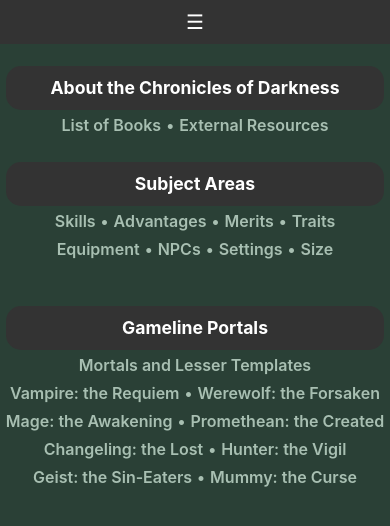
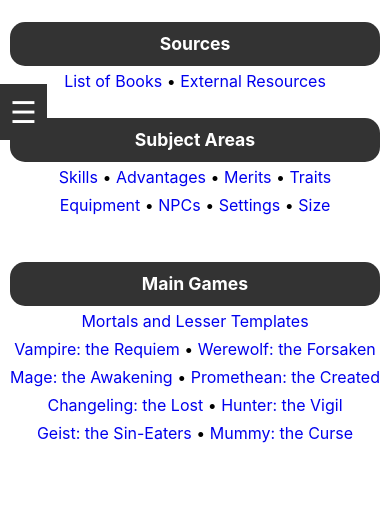
Before and after one commit to Paolo-Federle/grimoire, a React (Create React App) app: page /hunter/endowments in a window 390 px wide. Shown: the top 526 px of the page. Built offline with nearby package versions, Linux system fonts and the light colour scheme.

Commit message:
improved ui

```diff
--- a/index.html
+++ b/index.html
@@ -9,6 +9,11 @@
     <meta name="description" content="Web site created using create-react-app" />
     <link rel="apple-touch-icon" href="/grimoire/logo192.png" />
     <link rel="manifest" href="/grimoire/manifest.json" />
+
+    <link rel="preconnect" href="https://fonts.googleapis.com">
+    <link rel="preconnect" href="https://fonts.gstatic.com" crossorigin>
+    <link href="https://fonts.googleapis.com/css2?family=Calistoga&display=swap" rel="stylesheet">
+
     <title>Grimoire of Darkness</title>
     <script defer="defer" src="/grimoire/static/js/main.2b672501.js"></script>
     <link href="/grimoire/static/css/main.caad46f3.css" rel="stylesheet">
--- a/src/App.js
+++ b/src/App.js
@@ -79,88 +79,87 @@
   const [categoryStyle, setCategoryStyle] = useState('');
   const location = useLocation();
 
-  useEffect(() => {
-    const getCategoryFromPath = (path) => {
-      const categories = [
-        'mortal',
-        'vampire',
-        'werewolf',
-        'mage',
-        'promethean',
-        'changeling',
-        'hunter',
-        'geist',
-        'mummy',
-        'others'
-      ];
+  // Pagine colorate per le razze
+  // useEffect(() => {
+  //   const getCategoryFromPath = (path) => {
+  //     const categories = [
+  //       'mortal',
+  //       'vampire',
+  //       'werewolf',
+  //       'mage',
+  //       'promethean',
+  //       'changeling',
+  //       'hunter',
+  //       'geist',
+  //       'mummy',
+  //       'others'
+  //     ];
 
-      const pathSegments = path.split('/'); // Split the URL by '/'
-      const categoryIndex = pathSegments.findIndex(segment =>
-        categories.includes(segment)
-      );
-      if (categoryIndex !== -1) {
-        return pathSegments[categoryIndex]; // Return the category found in the URL
-      }
+  //     const pathSegments = path.split('/');
+  //     const categoryIndex = pathSegments.findIndex(segment =>
+  //       categories.includes(segment)
+  //     );
+  //     if (categoryIndex !== -1) {
+  //       return pathSegments[categoryIndex];
+  //     }
 
-      return 'others'; // If no matching category is found, default to 'others'
-    };
+  //     return 'others';
+  //   };
 
+  //   const handlePageChange = () => {
+  //     const currentCategory = getCategoryFromPath(window.location.href);
+  //     let newCategoryStyle = '';
 
-    const handlePageChange = () => {
-      const currentCategory = getCategoryFromPath(window.location.href);
-      let newCategoryStyle = '';
+  //     switch (currentCategory) {
+  //       case 'mage':
+  //         newCategoryStyle = 'mage-style';
+  //         document.body.className = newCategoryStyle
+  //         break;
+  //       case 'vampire':
+  //         newCategoryStyle = 'vampire-style';
+  //         document.body.className = newCategoryStyle
+  //         break;
+  //       case 'mortal':
+  //         newCategoryStyle = 'mortals-style';
+  //         document.body.className = newCategoryStyle
+  //         break;
+  //       case 'werewolf':
+  //         newCategoryStyle = 'werewolf-style';
+  //         document.body.className = newCategoryStyle
+  //         break;
+  //       case 'promethean':
+  //         newCategoryStyle = 'promethean-style';
+  //         document.body.className = newCategoryStyle
+  //         break;
+  //       case 'changeling':
+  //         newCategoryStyle = 'changeling-style';
+  //         document.body.className = newCategoryStyle
+  //         break;
+  //       case 'hunter':
+  //         newCategoryStyle = 'hunter-style';
+  //         document.body.className = newCategoryStyle
+  //         break;
+  //       case 'geist':
+  //         newCategoryStyle = 'geist-style';
+  //         document.body.className = newCategoryStyle
+  //         break;
+  //       case 'mummy':
+  //         newCategoryStyle = 'mummy-style';
+  //         document.body.className = newCategoryStyle
+  //         break;
+  //       default:
+  //         newCategoryStyle = 'default-style';
+  //         document.body.className = newCategoryStyle
+  //         break;
+  //     }
 
-      switch (currentCategory) {
-        case 'mage':
-          newCategoryStyle = 'mage-style';
-          document.body.className = newCategoryStyle
-          break;
-        case 'vampire':
-          newCategoryStyle = 'vampire-style';
-          document.body.className = newCategoryStyle
-          break;
-        case 'mortal':
-          newCategoryStyle = 'mortals-style';
-          document.body.className = newCategoryStyle
-          break;
-        case 'werewolf':
-          newCategoryStyle = 'werewolf-style';
-          document.body.className = newCategoryStyle
-          break;
-        case 'promethean':
-          newCategoryStyle = 'promethean-style';
-          document.body.className = newCategoryStyle
-          break;
-        case 'changeling':
-          newCategoryStyle = 'changeling-style';
-          document.body.className = newCategoryStyle
-          break;
-        case 'hunter':
-          newCategoryStyle = 'hunter-style';
-          document.body.className = newCategoryStyle
-          break;
-        case 'geist':
-          newCategoryStyle = 'geist-style';
-          document.body.className = newCategoryStyle
-          break;
-        case 'mummy':
-          newCategoryStyle = 'mummy-style';
-          document.body.className = newCategoryStyle
-          break;
-        default:
-          newCategoryStyle = 'default-style';
-          document.body.className = newCategoryStyle
-          break;
-      }
+  //     setCategoryStyle(newCategoryStyle);
+  //   };
 
-      setCategoryStyle(newCategoryStyle);
-    };
+  //   // Initial update based on current URL
+  //   handlePageChange();
 
-
-    // Initial update based on current URL
-    handlePageChange();
-
-  }, [location]);
+  // }, [location]);
 
   const removeSpaceForLinks = (title) => {
     return title.replace(/ /g, '_');
--- a/src/components/Navbar.jsx
+++ b/src/components/Navbar.jsx
@@ -1,21 +1,36 @@
-import React, { useState } from 'react';
+import React, { useState, useEffect } from 'react';
 import { NavLink } from 'react-router-dom';
 import '../css/Navbar.css';
 
 export default function Navbar() {
     const [isMobileNavVisible, setMobileNavVisible] = useState(false);
+    const [isMobile, setIsMobile] = useState(window.innerWidth <= 770);
 
     const toggleMobileNav = () => {
         setMobileNavVisible(!isMobileNavVisible);
     };
 
+    useEffect(() => {
+        const handleResize = () => {
+            setIsMobile(window.innerWidth <= 770);
+        };
+
+        window.addEventListener('resize', handleResize);
+
+        return () => {
+            window.removeEventListener('resize', handleResize);
+        };
+    }, []);
+
     return (
         <>
-            <button className="mobile-nav-toggle" onClick={toggleMobileNav}>
-                {isMobileNavVisible ? '✖' : '☰'}
-            </button>
-            {isMobileNavVisible ? (
-                <div className="mobile-nav">
+            {isMobile && (
+                <span className="mobile-nav-toggle" onClick={toggleMobileNav}>
+                    &#9776;
+                </span>
+            )}
+            <div className={`sidenav ${isMobileNavVisible && isMobile ? 'show' : ''}`}>
+                <a href="javascript:void(0)" className="closebtn" onClick={toggleMobileNav}>&times;</a>
                 <NavLink exact to="/" onClick={toggleMobileNav}>Home</NavLink>
                 <NavLink exact to="/mortal" onClick={toggleMobileNav}>Mortals</NavLink>
                 <NavLink exact to="/vampire" onClick={toggleMobileNav}>Vampire</NavLink>
@@ -27,18 +42,18 @@
                 <NavLink exact to="/geist" onClick={toggleMobileNav}>Geist</NavLink>
                 <NavLink exact to="/mummy" onClick={toggleMobileNav}>Mummy</NavLink>
             </div>
-            ) : (
+            {!isMobile && (
                 <div className="navbar">
-                    <NavLink exact to="/" >Home</NavLink>
-                    <NavLink exact to="/mortal" >Mortals</NavLink>
+                    <NavLink exact to="/">Home</NavLink>
+                    <NavLink exact to="/mortal">Mortals</NavLink>
                     <NavLink exact to="/vampire">Vampire</NavLink>
                     <NavLink exact to="/werewolf">Werewolf</NavLink>
                     <NavLink exact to="/mage">Mage</NavLink>
-                    <NavLink exact to="/promethean" >Promethean</NavLink>
-                    <NavLink exact to="/changeling" >Changeling</NavLink>
-                    <NavLink exact to="/hunter" >Hunter</NavLink>
-                    <NavLink exact to="/geist" >Geist</NavLink>
-                    <NavLink exact to="/mummy" >Mummy</NavLink>
+                    <NavLink exact to="/promethean">Promethean</NavLink>
+                    <NavLink exact to="/changeling">Changeling</NavLink>
+                    <NavLink exact to="/hunter">Hunter</NavLink>
+                    <NavLink exact to="/geist">Geist</NavLink>
+                    <NavLink exact to="/mummy">Mummy</NavLink>
                 </div>
             )}
         </>
--- a/src/css/App.css
+++ b/src/css/App.css
@@ -1,7 +1,25 @@
+@import url('https://fonts.googleapis.com/css2?family=Merriweather:wght@700&display=swap');
+
 html,
 body {
     height: 100%;
     margin: 0;
+}
+
+
+h1,
+h2,
+h3 {
+    font-family: "Merriweather", serif;
+    font-weight: 700;
+    font-style: normal;
+    margin-top: 1.7em;
+    margin-bottom: 0.4em;
+}
+
+p {
+    margin-top: 0.5em;
+    margin-bottom: 0.5em;
 }
 
 .spacing-table {
--- a/src/css/Navbar.css
+++ b/src/css/Navbar.css
@@ -1,39 +1,3 @@
-/* .navbar {
-    display: flex;
-    justify-content: center;
-    align-items: center;
-    background-color: #333;
-    color: white;
-    padding: 10px;
-    position: sticky;
-    top: 0;
-}
-
-.navbar a {
-    text-decoration: none;
-    color: white !important;
-    margin: 0 10px;
-    font-weight: normal !important;
-}
-
-a.active {
-    font-weight: bold !important;
-    text-decoration: underline;
-}
-
-@media only screen and (max-width: 600px) {
-    .navbar {
-        flex-direction: column;
-        text-align: center;
-        position: static;
-    }
-    .navbar a {
-        margin: 5px;
-    }
-
-} */
-
-
 .navbar {
     display: flex;
     justify-content: center;
@@ -52,9 +16,13 @@
     font-weight: normal !important;
 }
 
+.navbar a:hover {
+    color: #d6d6d6 !important;
+}
+
 a.active {
     font-weight: bold !important;
-    text-decoration: underline;
+    text-decoration: underline !important;
 }
 
 .mobile-nav-toggle {
@@ -62,42 +30,70 @@
     background-color: #333;
     color: white;
     border: none;
-    font-size: 20px;
+    font-size: 30px;
     padding: 10px;
     cursor: pointer;
+    position: fixed;
+    top: 10%;
+    left: 0;
+    z-index: 999;
 }
 
-@media only screen and (max-width: 600px) {
+.sidenav {
+    height: 100%;
+    width: 0;
+    position: fixed;
+    z-index: 1000;
+    top: 0;
+    left: 0;
+    background-color: #333;
+    overflow-x: hidden;
+    transition: 0.5s;
+    padding-top: 60px;
+    color: 'white'
+}
+
+.sidenav a {
+    padding: 8px 8px 8px 32px;
+    text-decoration: none;
+    font-size: 24px;
+    color: #f1f1f1;
+    display: block;
+    transition: 0.3s;
+}
+
+.sidenav a:hover {
+    color: #818181;
+}
+
+.sidenav .closebtn {
+    position: absolute;
+    top: 0;
+    right: 25px;
+    font-size: 36px;
+    margin-left: 50px;
+}
+
+.sidenav.show {
+    width: 250px;
+}
+
+@media screen and (max-height: 450px) {
+    .sidenav {
+        padding-top: 15px;
+    }
+
+    .sidenav a {
+        font-size: 18px;
+    }
+}
+
+@media only screen and (max-width: 770px) {
     .navbar {
         display: none;
-        flex-direction: column;
-        text-align: center;
-        position: static;
-    }
-
-    .mobile-nav {
-        display: flex;
-        flex-direction: column;
-        text-align: center;
-        background-color: #333;
-        color: white;
-        padding: 10px;
-    }
-
-    .mobile-nav a {
-        margin: 5px;
-        text-decoration: none;
-        color: white !important;
-        font-weight: normal !important;
-    }
-
-    .mobile-nav a.active {
-        font-weight: bold !important;
-        text-decoration: underline;
     }
 
     .mobile-nav-toggle {
         display: block;
-        width: 100%;
     }
 }
--- a/src/css/Races.css
+++ b/src/css/Races.css
@@ -7,7 +7,7 @@
 
 .main-races {
     width: 100%;
-    padding: 20px;
+    padding: 20px 60px;
     box-sizing: border-box;
 }
 
@@ -15,4 +15,4 @@
     font-size: 2em;
     margin: 0;
     margin-bottom: 20px;
-  }
+}
--- a/src/pages/Mage/SpellDetail.jsx
+++ b/src/pages/Mage/SpellDetail.jsx
@@ -58,7 +58,7 @@
         <div>
             {matchedSpell && (
                 <>
-                    <div style={{ margin: '20px', width: '1000px' }}>
+                    <div style={{ margin: '20px', maxWidth: '1000px' }}>
                         <h1>{matchedSpell.Titolo} ({matchedSpell.Arcana})</h1>
 
                         {matchedSpell.DescrizioneAlta && <p> <span dangerouslySetInnerHTML={{ __html: matchedSpell.DescrizioneAlta }} /></p>}
--- a/src/pages/home.jsx
+++ b/src/pages/home.jsx
@@ -10,7 +10,7 @@
                     <table className="home-table-container">
                         <tbody>
                             <tr>
-                                <th className='table-header'>About the Chronicles of Darkness</th>
+                                <th className='table-header'>Sources</th>
                             </tr>
                             <tr>
                                 <td className='table-cell'>
@@ -55,7 +55,7 @@
                     <table className="home-table-container">
                         <tbody>
                             <tr>
-                                <th className='table-header'>Gameline Portals</th>
+                                <th className='table-header'>Main Games</th>
                             </tr>
                             <tr>
                                 <td className='table-cell'>
```
Lines whose indentation alone changed are shown as unchanged.
